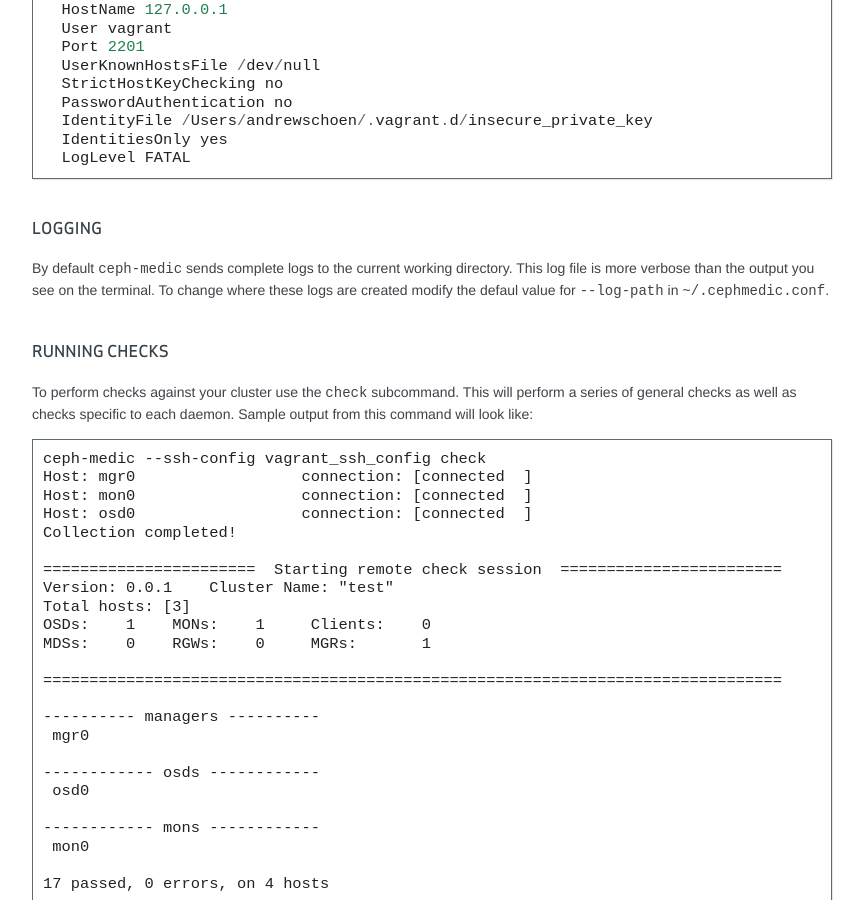
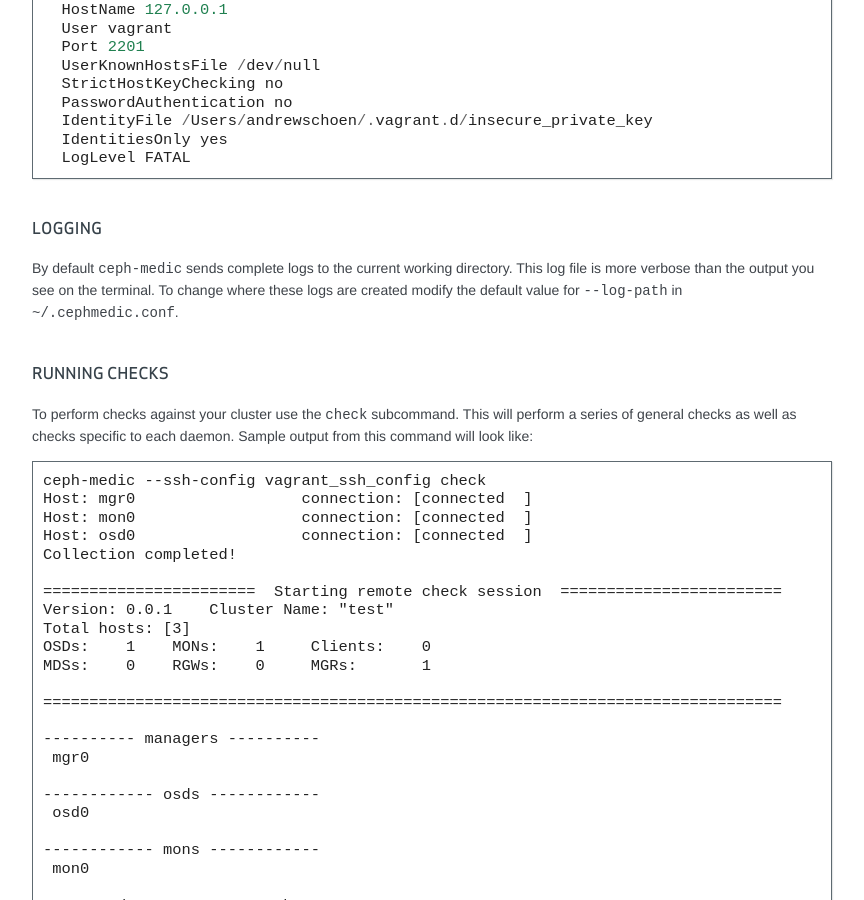
Before and after one commit to ceph/ceph-medic, a Sphinx documentation site: the page built from docs/source/index.rst, in a window 1280 px wide and 900 px high, scrolled down 2816 px. Shown: the whole window, without its empty margins (328-1192 px from the left). Built offline with Sphinx 7.4.7, drawn with Linux system fonts in a browser that asks for light colours; some of the changed text lies outside the part shown.

Commit message:
docs: fix typos
Signed-off-by: Andrew Schoen <aschoen@redhat.com>

```diff
--- a/docs/source/index.rst
+++ b/docs/source/index.rst
@@ -6,7 +6,6 @@
 =================================================
 ceph-medic -- Find common issues in Ceph clusters
 =================================================
-
 
 ``ceph-medic`` is a very simple tool to run against a Ceph cluster to detect
 common issues that might prevent correct functionality. It requires
@@ -153,7 +152,7 @@ Logging
 -------
 
 By default ``ceph-medic`` sends complete logs to the current working directory. This log file is more
-verbose than the output you see on the terminal. To change where these logs are created modify the defaul
+verbose than the output you see on the terminal. To change where these logs are created modify the default
 value for ``--log-path`` in ``~/.cephmedic.conf``.
 
 Running checks
```
Also changed, not shown: other parts of docs/source/index.rst (+1 -1 lines).
